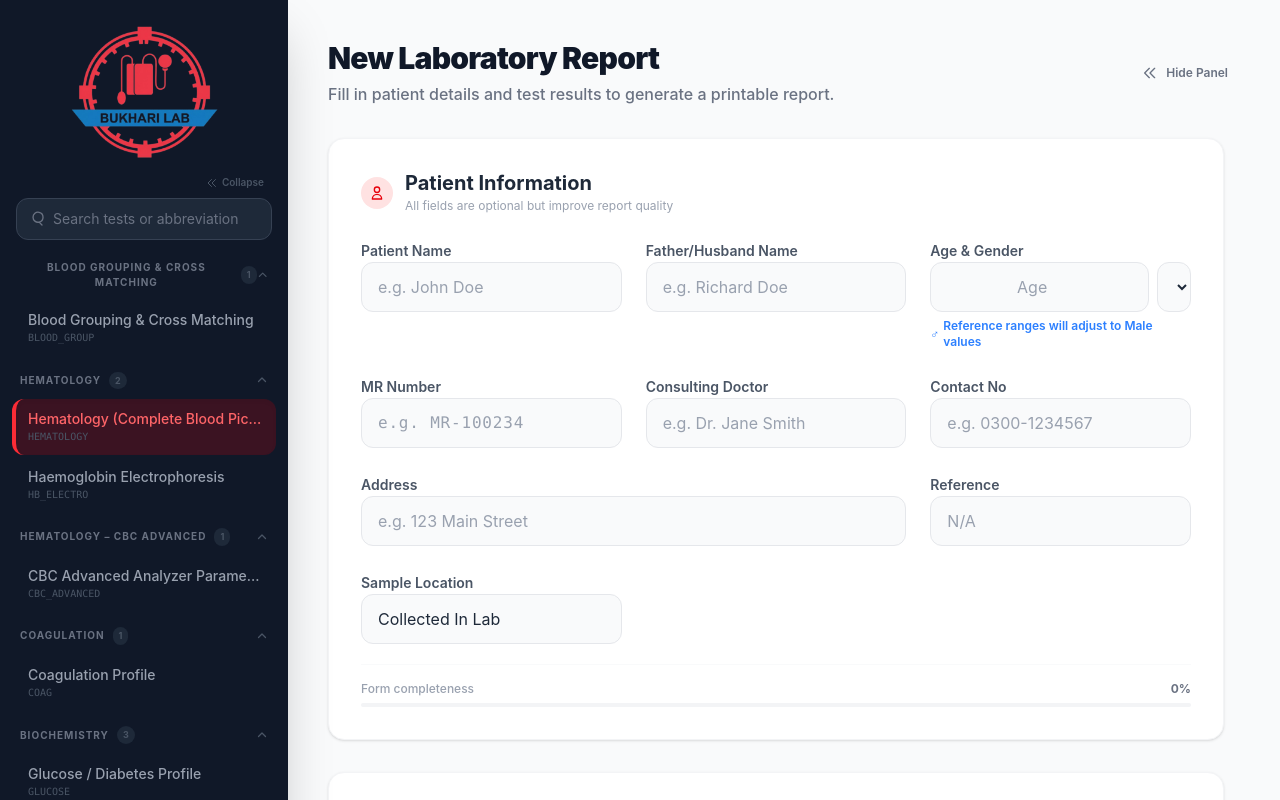
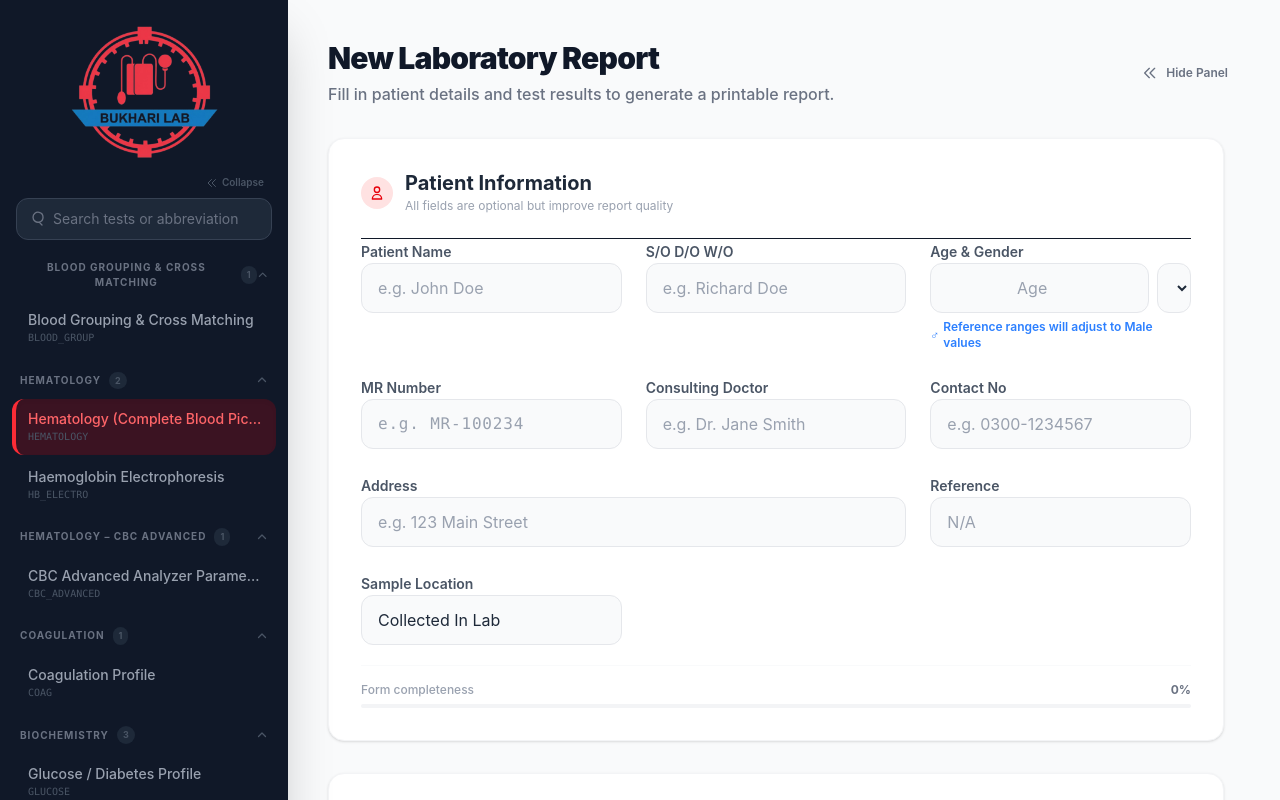
Before and after one commit to khalilsediq/Lab-Test-Generator, a React (Vite) app: page / in a window 1280 px wide. Shown: the top 800 px of the page. Built offline with nearby package versions, Linux system fonts and the light colour scheme.

Commit message:
feat: Implement PatientForm for patient data input and ReportPreview for report display and PDF export.

```diff
--- a/src/components/PatientForm.jsx
+++ b/src/components/PatientForm.jsx
@@ -35,7 +35,7 @@ export default function PatientForm({ patientDetails, setPatientDetails }) {
           </p>
         </div>
       </div>
-
+<hr />
       <div className="grid grid-cols-1 sm:grid-cols-2 lg:grid-cols-3 gap-4 sm:gap-6">
         {/* Patient Name */}
         <div className="space-y-1.5">
@@ -56,7 +56,7 @@ export default function PatientForm({ patientDetails, setPatientDetails }) {
         {/* Father/Husband Name */}
         <div className="space-y-1.5">
           <label className="text-sm font-semibold text-gray-600">
-            Father/Husband Name
+            S/O D/O W/O
           </label>
           <input
             type="text"
@@ -240,7 +240,10 @@ export default function PatientForm({ patientDetails, setPatientDetails }) {
               />
             </div>
           </div>
+
         ) : null;
+        <hr />
+
       })()}
     </div>
   );
```
Also changed, not shown: src/components/ReportPreview.jsx (+5 -2 lines).
